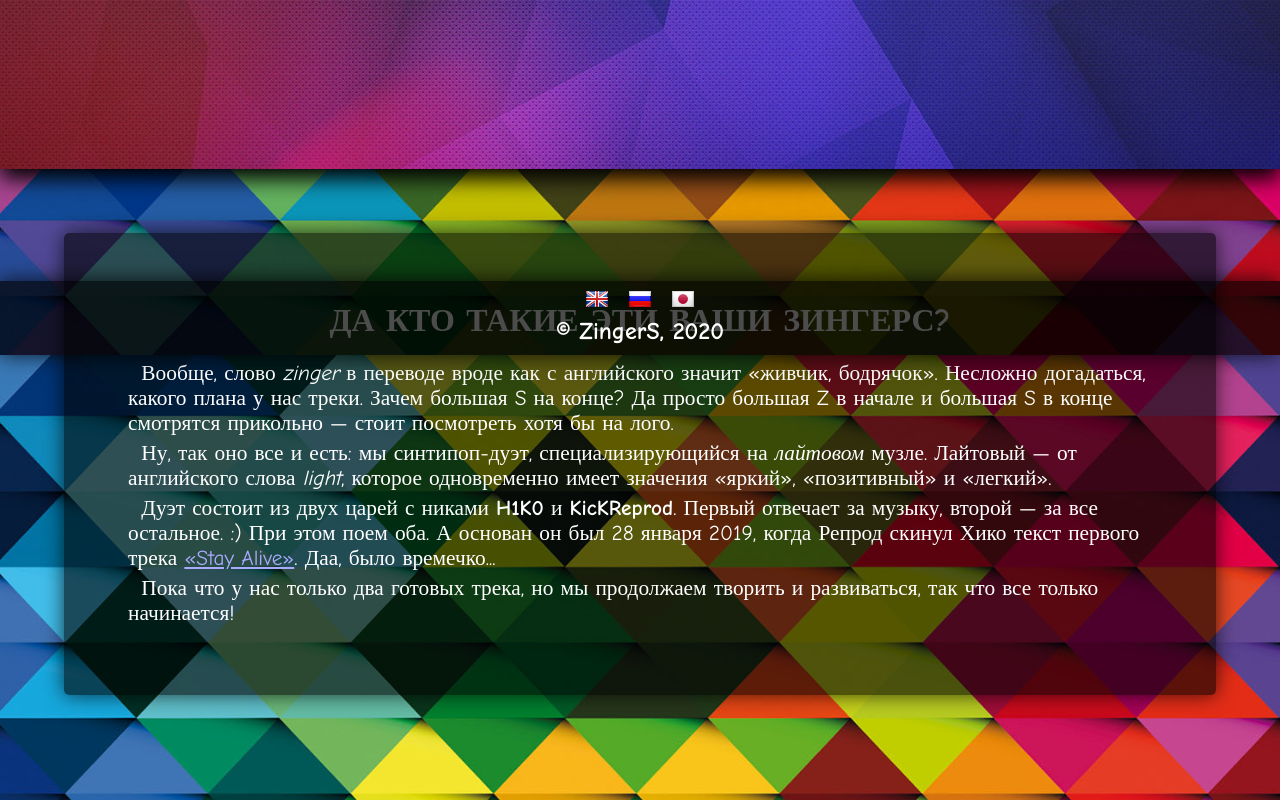
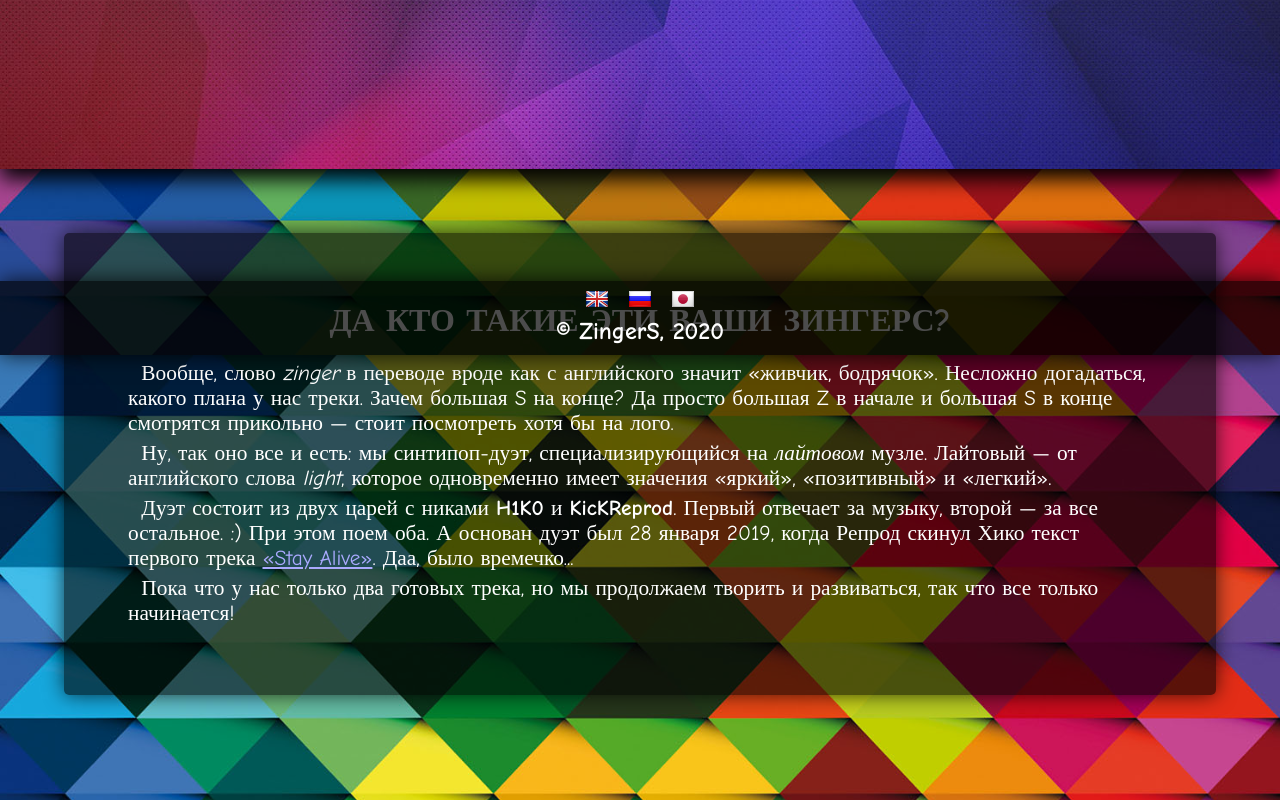
Before and after one commit to H1K0/ZingerS, a plain HTML site: page ru/profile.html in a window 1280 px wide. Shown: the part 445-1245 px from the top of the page. Drawn offline with Linux system fonts and the light colour scheme.

Commit message:
A little correction on the profile page

```diff
--- a/ru/profile.html
+++ b/ru/profile.html
@@ -21,7 +21,7 @@
     <h1>Да кто такие эти ваши ЗингерС?</h1>
     <p>Вообще, слово <em>zinger</em> в переводе вроде как с английского значит «живчик, бодрячок». Несложно догадаться, какого плана у нас треки. Зачем большая S на конце? Да просто большая Z в начале и большая S в конце смотрятся прикольно — стоит посмотреть хотя бы на лого.</p>
     <p>Ну, так оно все и есть: мы синтипоп-дуэт, специализирующийся на <em>лайтовом</em> музле. Лайтовый — от английского слова <i>light</i>, которое одновременно имеет значения «яркий», «позитивный» и «легкий».</p>
-    <p>Дуэт состоит из двух царей с никами <strong>H1K0</strong> и <strong>KicKReprod</strong>. Первый отвечает за музыку, второй — за все остальное. :) При этом поем оба. А основан он был 28 января 2019, когда Репрод скинул Хико текст первого трека <a href="music/singles/stay_alive" target="_blank">«Stay Alive»</a>. Даа, было времечко...</p>
+    <p>Дуэт состоит из двух царей с никами <strong>H1K0</strong> и <strong>KicKReprod</strong>. Первый отвечает за музыку, второй — за все остальное. :) При этом поем оба. А основан дуэт был 28 января 2019, когда Репрод скинул Хико текст первого трека <a href="music/singles/stay_alive" target="_blank">«Stay Alive»</a>. Даа, было времечко...</p>
     <p>Пока что у нас только два готовых трека, но мы продолжаем творить и развиваться, так что все только начинается!</p>
   </div>
 
```
